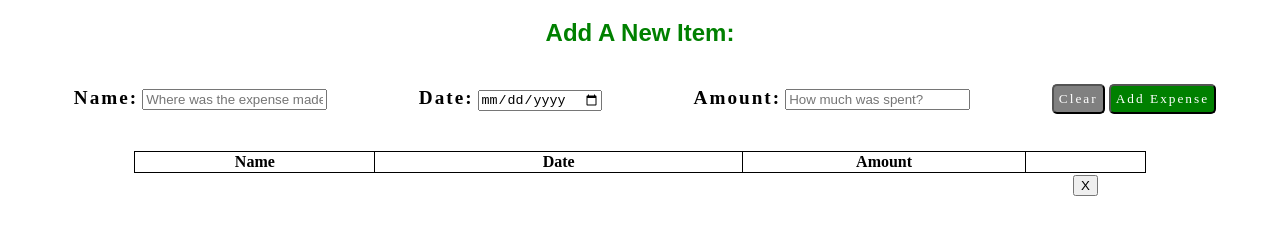
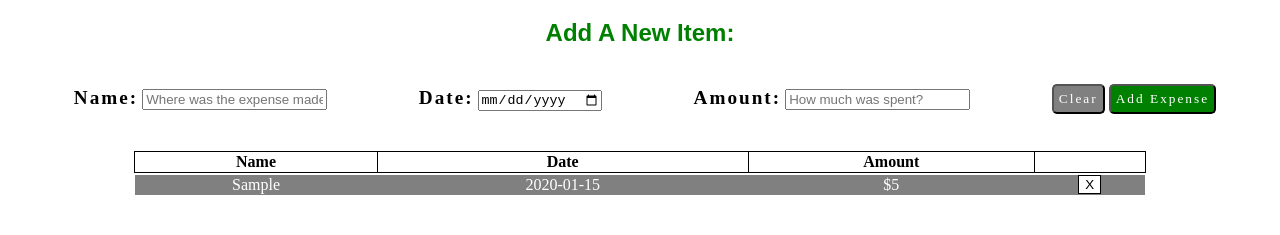
Before and after one commit to nuka-coder/Expense-Tracker, a plain HTML site: page index.html in a window 1280 px wide. Both pictures are taken after typing "Sample", "2020-01-15", "5" into the empty fields and a click on the button "Add Expense". Shown: the part 61-296 px from the top of the page. Drawn offline with Linux system fonts and the light colour scheme.

Commit message:
added CSS changes, with minor fixes

```diff
--- a/index.html
+++ b/index.html
@@ -31,7 +31,7 @@
 
     <div class="inputGroups">
       <label for="amount" class="labels">Amount:</label>
-      <input type="number" id="amount" placeholder="How much was spent?">
+      <input type="number" id="amount" placeholder="How much was spent?" min="1">
     </div>
 
 
--- a/scripts.js
+++ b/scripts.js
@@ -49,7 +49,7 @@ function submitPushed(event) {
   //declare variable for the amount input
   var amountInput = document.getElementById("amount");
   //assign amount td element amount input value
-  amountTd.innerHTML= amountInput.value;
+  amountTd.innerHTML= "$" + amountInput.value;
   //append td to newRow
   newRow.appendChild(amountTd);
 
--- a/styles.css
+++ b/styles.css
@@ -68,8 +68,12 @@ td {
 }
 
 /* Set Attributes */
+.rowData {
+  background-color: grey;
+  border-collapse: collapse;
+}
 
-/*the class for all the name inputs in row*/
-.nameAtt {
-  color: lime;
+.btnDel {
+  border: 1px solid black;
+  background-color: white;
 }
```
